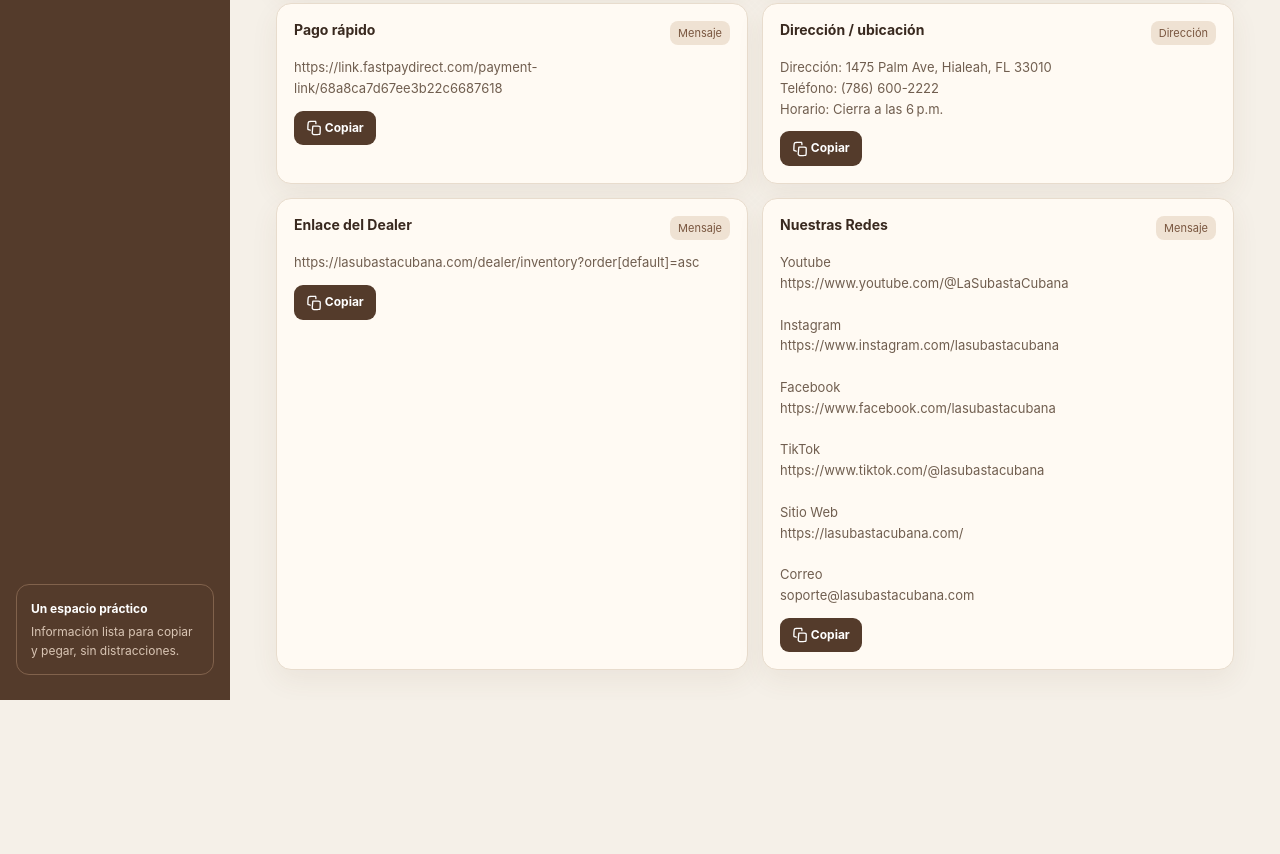
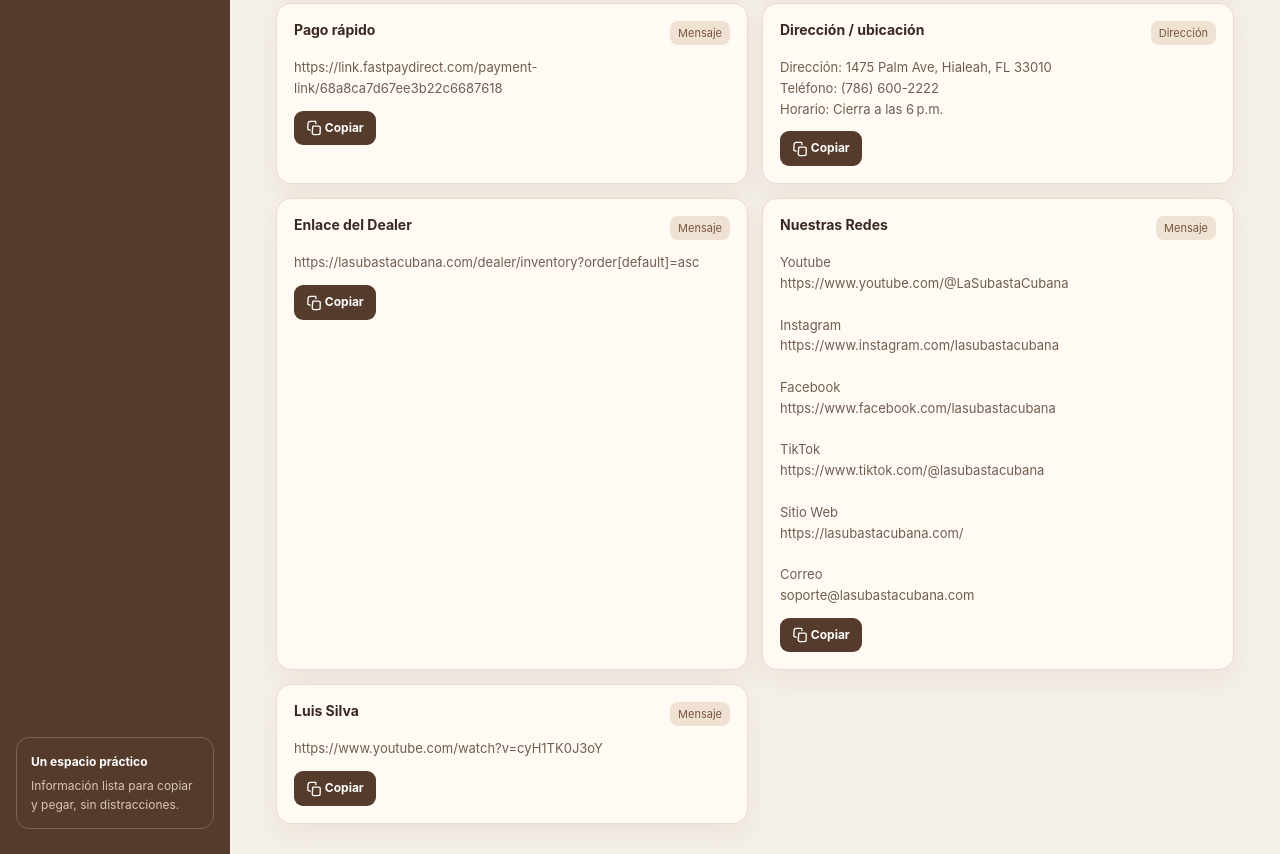
Before and after one commit to Anthiel04/rapi-ditto, a plain HTML site: page index.html in a window 1280 px wide. Shown: the part 492-1346 px from the top of the page. Before the commit the page ends 1192 px from the top, so only its background shows below. Drawn offline with Linux system fonts and the light colour scheme.

Commit message:
Luis Silva added

```diff
--- a/index.html
+++ b/index.html
@@ -170,6 +170,8 @@ https://lasubastacubana.com/
 
 Correo
 soporte@lasubastacubana.com`, frequent: true
+            }, {
+                id: 13, category: "messages", title: "Luis Silva", body: `https://www.youtube.com/watch?v=cyH1TK0J3oY`, frequent: true
             }
         ];
 
```
